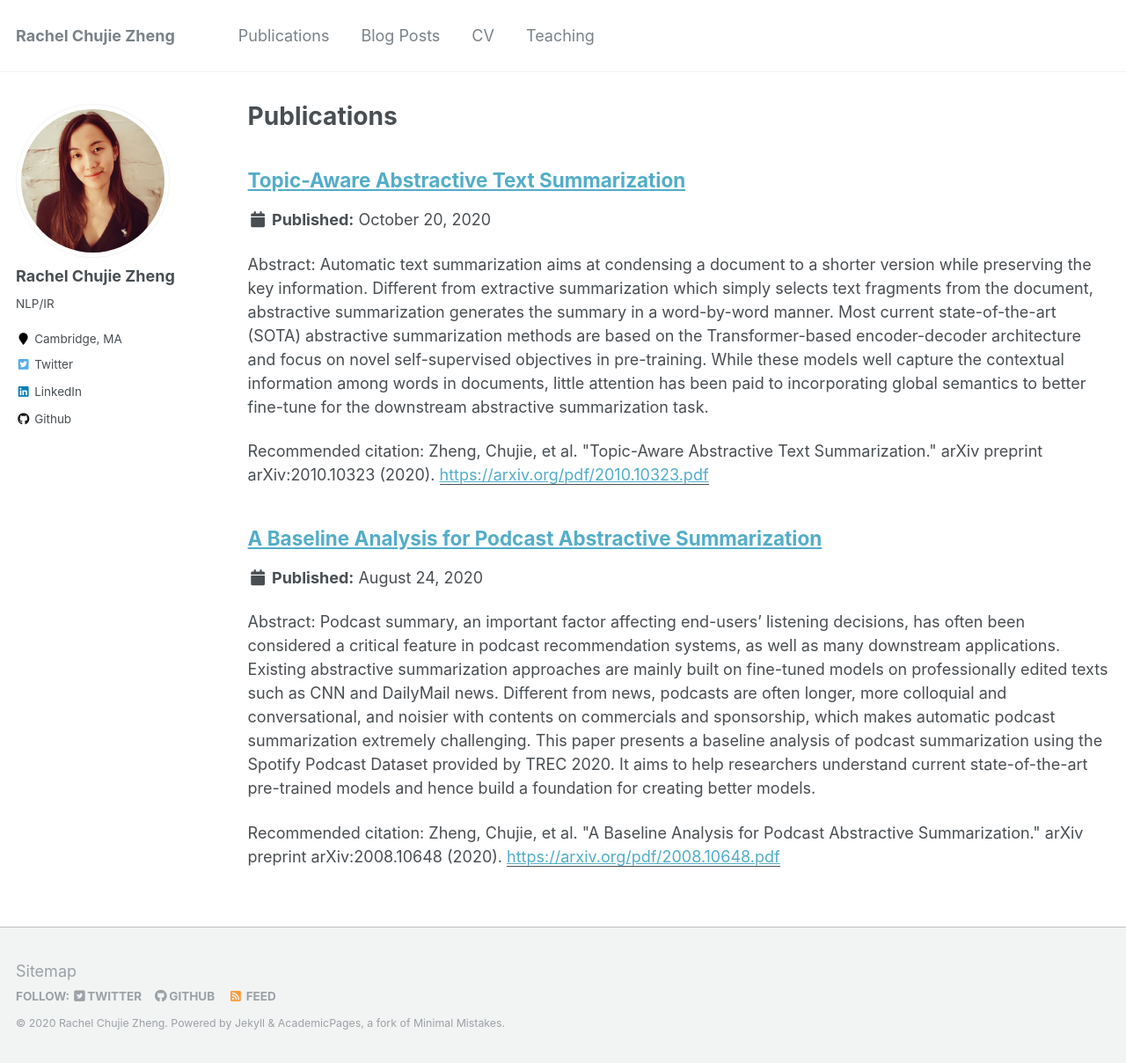
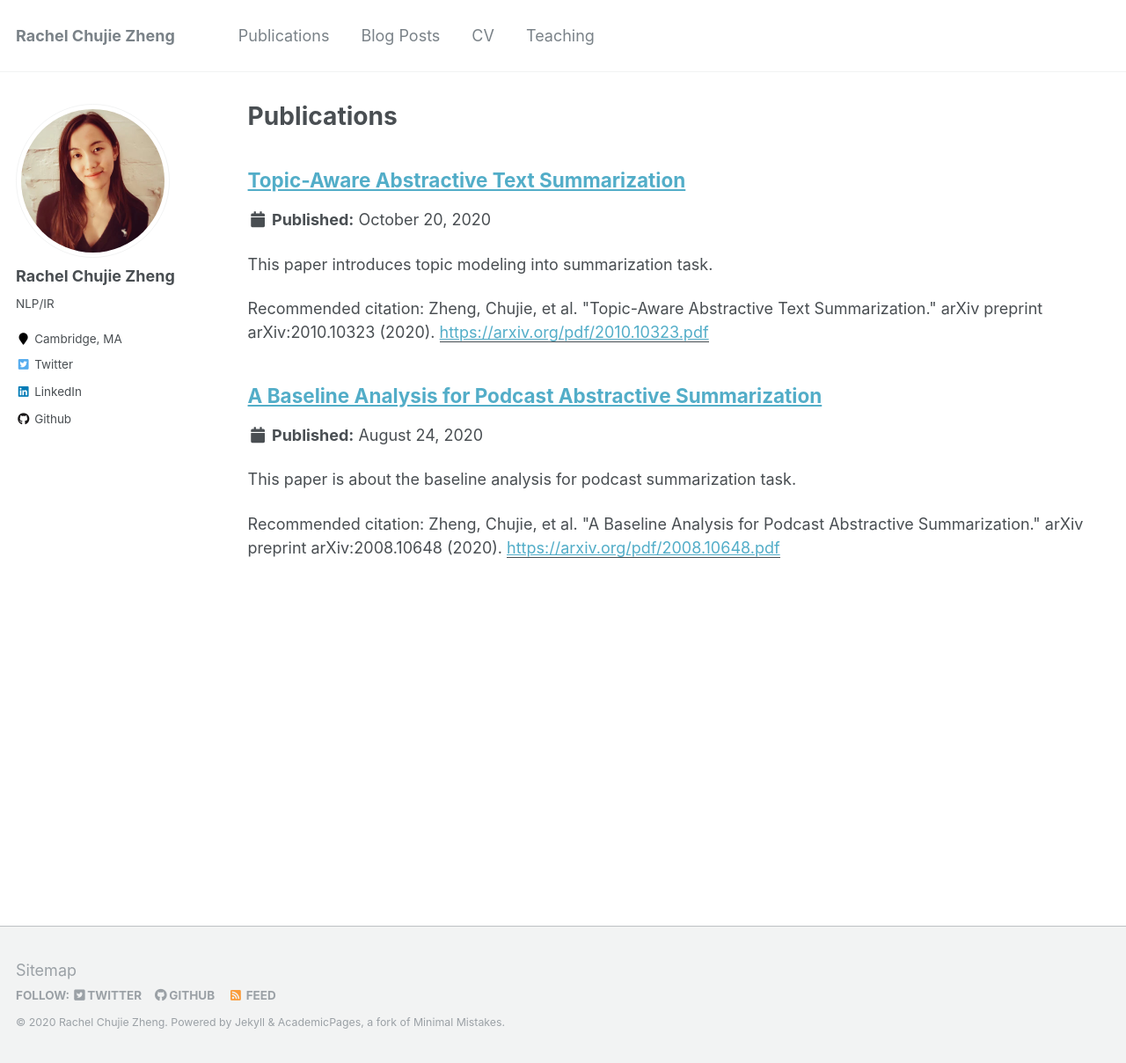
Before and after one commit to chz816/chz816.github.io, a Jekyll site: the page built from _pages/publications.md, in a window 1280 px wide and 1208 px high. Shown: the whole window at 88% size. Built offline with Jekyll 4.4.1, drawn with Linux system fonts in a browser that asks for light colours.

Commit message:
10/20 - update layout

```diff
--- a/_publications/2020-08-21-podrecs.md
+++ b/_publications/2020-08-21-podrecs.md
@@ -2,6 +2,7 @@
 title: "A Baseline Analysis for Podcast Abstractive Summarization"
 collection: publications
 permalink: /publications/2020-08-21-podrecs-2020
+excerpt: 'This paper is about the baseline analysis for podcast summarization task.'
 date: 2020-08-24
 venue: 'PodRecs: The Workshop on Podcast Recommendations'
 paperurl: 'https://arxiv.org/pdf/2008.10648.pdf'
--- a/_publications/2020-10-20-taas.md
+++ b/_publications/2020-10-20-taas.md
@@ -2,6 +2,7 @@
 title: "Topic-Aware Abstractive Text Summarization"
 collection: publications
 permalink: /publications/2020-10-20-taas
+excerpt: 'This paper introduces topic modeling into summarization task.'
 date: 2020-10-20
 paperurl: 'https://arxiv.org/pdf/2010.10323.pdf'
 citation: 'Zheng, Chujie, et al. "Topic-Aware Abstractive Text Summarization." arXiv preprint arXiv:2010.10323 (2020).'
```
